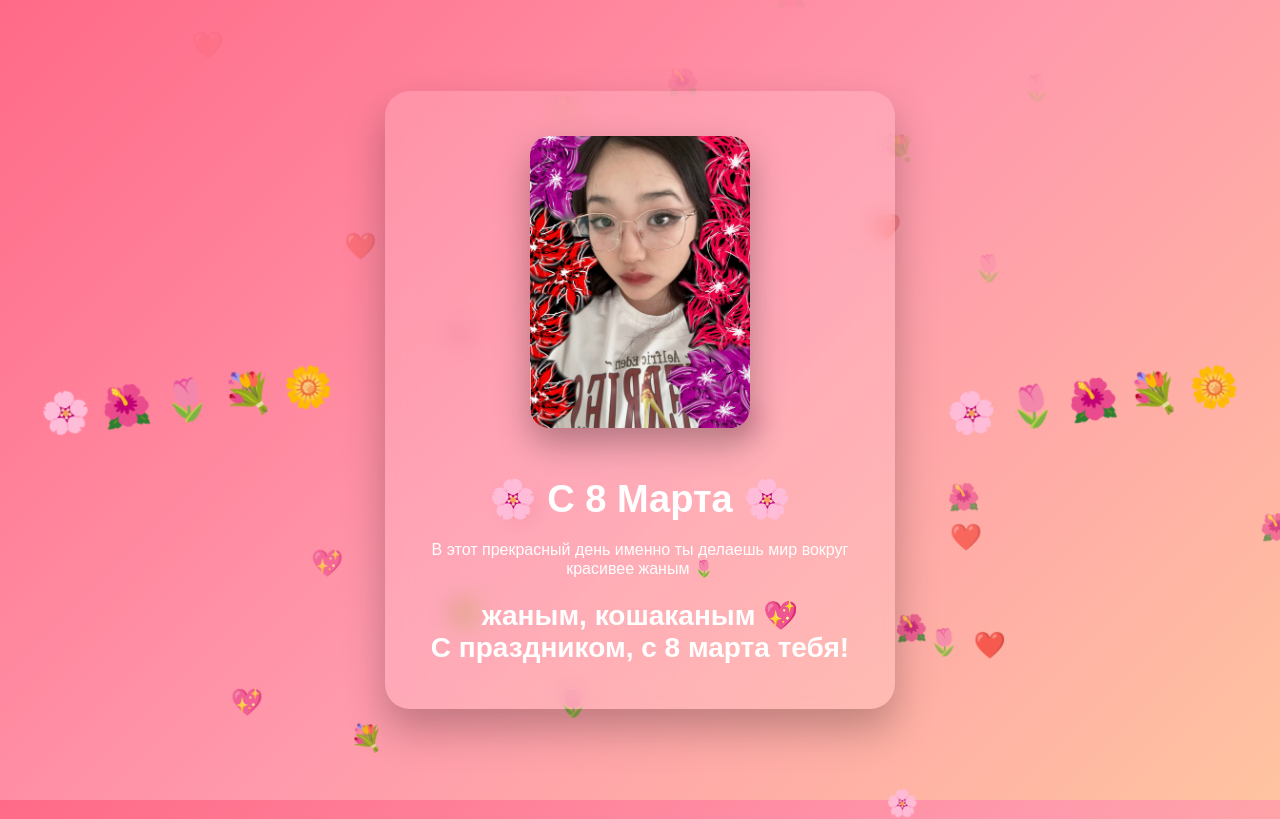
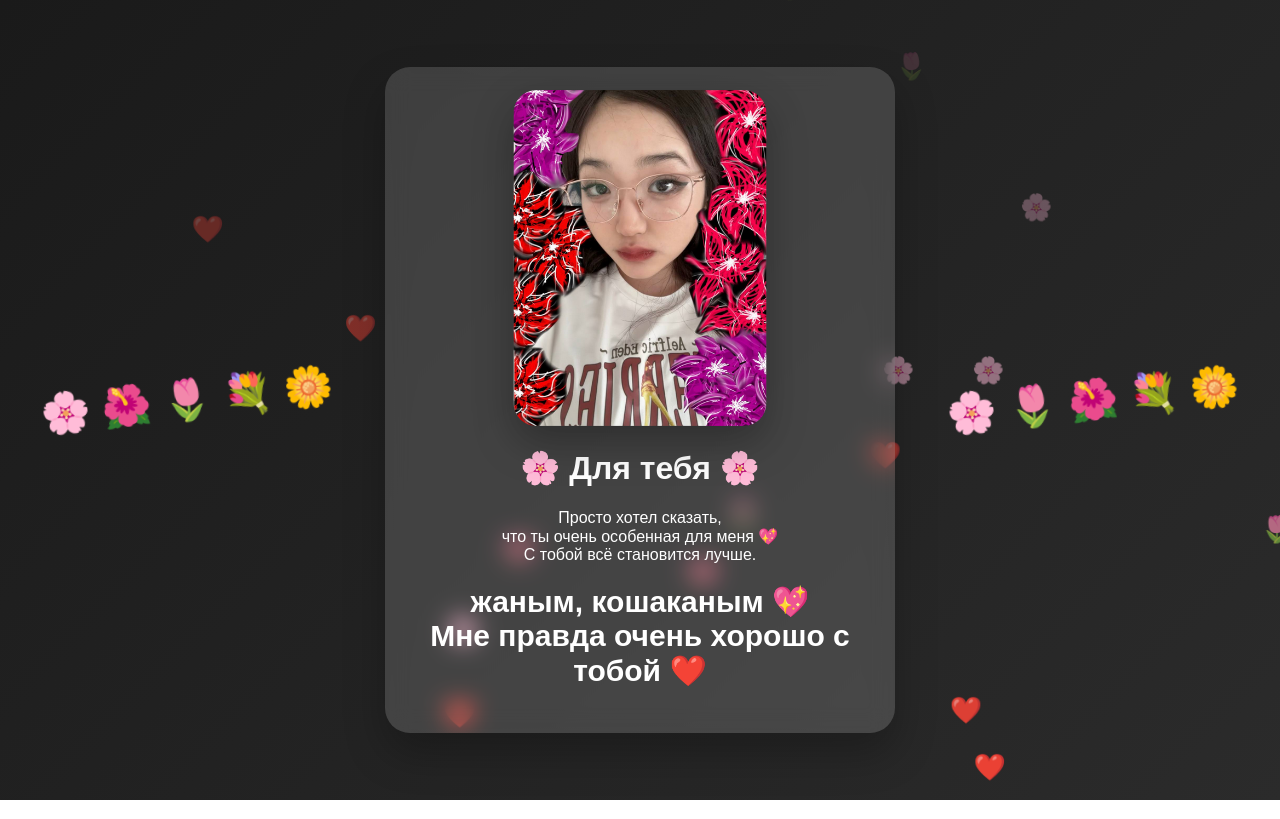
Before and after one commit to abdurrito/Kotenai, a plain HTML site: page index.htm in a window 1280 px wide. Both pictures are taken after a click on the button "Нажми 💌". Drawn offline with Linux system fonts and the light colour scheme.

Commit message:
Update index.htm

```diff
--- a/index.htm
+++ b/index.htm
@@ -5,7 +5,7 @@
 
 <meta charset="UTF-8">
 <meta name="viewport" content="width=device-width, initial-scale=1.0">
-<title>Для самой прекрасной ❤️</title>
+<title>Для тебя ❤️</title>
 
 <link rel="stylesheet" href="kotik.css">
 
@@ -22,6 +22,13 @@ justify-content:center;
 align-items:center;
 color:white;
 text-align:center;
+transition:0.5s;
+}
+
+/* затемнение */
+
+.dark{
+background:linear-gradient(135deg,#1a1a1a,#2b2b2b);
 }
 
 /* карточка */
@@ -34,13 +41,21 @@ backdrop-filter:blur(12px);
 z-index:2;
 max-width:420px;
 box-shadow:0 20px 40px rgba(0,0,0,0.25);
+transition:0.5s;
 }
 
-/* заголовок */
+/* фото */
 
-h1{
-font-size:38px;
+.photo{
+width:100%;
+max-width:220px;
+border-radius:20px;
 margin-bottom:20px;
+transition:0.5s;
+}
+
+.photo.big{
+transform:scale(1.15);
 }
 
 /* кнопка */
@@ -61,38 +76,31 @@ button:hover{
 transform:scale(1.15);
 }
 
-/* большое сообщение */
+/* текст */
 
 .bigMessage{
-font-size:28px;
+font-size:30px;
 margin-top:20px;
 font-weight:bold;
 animation:fade 2s;
 }
 
 @keyframes fade{
-from{opacity:0; transform:scale(0.8);}
+from{opacity:0; transform:scale(0.7);}
 to{opacity:1; transform:scale(1);}
 }
 
-/* летающие сердечки */
+/* сердечки */
 
 .floating{
 position:absolute;
-bottom:-50px;
 font-size:26px;
 animation:floatUp linear infinite;
 }
 
 @keyframes floatUp{
-0%{
-transform:translateY(0);
-opacity:1;
-}
-100%{
-transform:translateY(-110vh);
-opacity:0;
-}
+0%{transform:translateY(0);opacity:1;}
+100%{transform:translateY(-110vh);opacity:0;}
 }
 
 </style>
@@ -101,33 +109,22 @@ opacity:0;
 
 <body>
 
-<div class="flowersLeft">
-🌸
-🌺
-🌷
-💐
-🌼
-</div>
-
-<div class="flowersRight">
-🌸
-🌷
-🌺
-💐
-🌼
-</div>
+<div class="flowersLeft">🌸 🌺 🌷 💐 🌼</div>
+<div class="flowersRight">🌸 🌷 🌺 💐 🌼</div>
 
 <div class="card">
 
-<img src="mydi.png" class="photo">
+<img src="mydi.png" class="photo" id="photo">
 
-<h1>🌸 С 8 Марта 🌸</h1>
+<h1>🌸 Для тебя 🌸</h1>
 
 <p>
-В этот прекрасный день именно ты делаешь мир вокруг красивее жаным 🌷
+Просто хотел сказать,<br>
+что ты очень особенная для меня 💖<br>
+С тобой всё становится лучше.
 </p>
 
-<button id="loveButton" onclick="love()">Нажми 💌</button>
+<button id="btn" onclick="love()">Нажми 💌</button>
 
 <div id="message" style="display:none;"></div>
 
@@ -138,40 +135,78 @@ opacity:0;
 function love(){
 
 let msg = document.getElementById("message");
-let btn = document.getElementById("loveButton");
+let btn = document.getElementById("btn");
+let photo = document.getElementById("photo");
 
-btn.style.display = "none";
+/* исчезает кнопка */
+btn.style.display="none";
 
-msg.style.display = "block";
+/* затемняется фон */
+document.body.classList.add("dark");
+
+/* увеличивается фото */
+photo.classList.add("big");
+
+/* показывается текст */
+msg.style.display="block";
 
 msg.innerHTML =
-"<div class='bigMessage'>жаным, кошаканым 💖<br>С праздником, с 8 марта тебя!</div>";
+"<div class='bigMessage'>жаным, кошаканым 💖<br>Мне правда очень хорошо с тобой ❤️</div>";
+
+/* взрыв сердечек */
+for(let i=0;i<40;i++){
+createBurst();
+}
 
 }
 
-/* сердечки и цветы */
+/* обычные сердечки */
 
 function create(){
 
 const el=document.createElement("div");
 
-const items=["❤️","💖","🌸","🌷","💐","🌺"];
+const items=["❤️","💖","🌸","🌷"];
 
 el.innerHTML=items[Math.floor(Math.random()*items.length)];
 
 el.className="floating";
 
 el.style.left=Math.random()*100+"vw";
-
+el.style.bottom="-20px";
 el.style.animationDuration=(3+Math.random()*5)+"s";
 
 document.body.appendChild(el);
 
-setTimeout(()=>{el.remove()},8000);
-
+setTimeout(()=>el.remove(),8000);
 }
 
-setInterval(create,300);
+setInterval(create,400);
+
+/* взрыв */
+
+function createBurst(){
+
+const el=document.createElement("div");
+
+el.innerHTML="💖";
+
+el.style.position="absolute";
+el.style.left="50%";
+el.style.top="50%";
+el.style.fontSize="30px";
+
+const x=(Math.random()-0.5)*500;
+const y=(Math.random()-0.5)*500;
+
+el.style.transform=`translate(${x}px,${y}px)`;
+
+el.style.transition="1s";
+
+document.body.appendChild(el);
+
+setTimeout(()=>el.remove(),1000);
+}
 
 </script>
 
```
